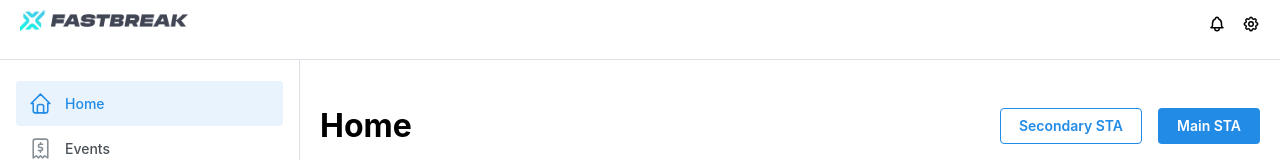
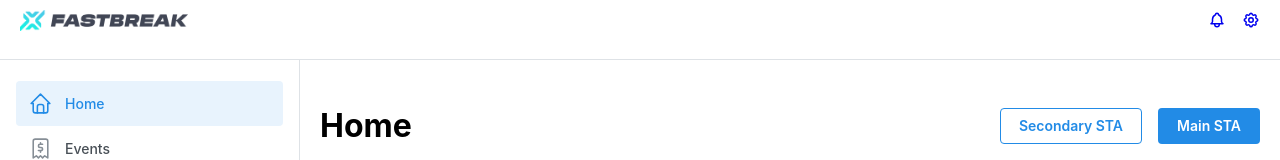
Before and after one commit to dminik/task-manager, a React (Vite) app in the folder FrontEnd/: page / in a window 1280 px wide. Shown: the top 160 px of the page. Built offline with nearby package versions, Linux system fonts and the light colour scheme.

Commit message:
Added Link to Header

```diff
--- a/FrontEnd/src/components/MainPage/Header/Header.tsx
+++ b/FrontEnd/src/components/MainPage/Header/Header.tsx
@@ -5,6 +5,7 @@ import {
 import { Burger, Group } from '@mantine/core';
 import { useDisclosure } from '@mantine/hooks';
 import FastbreakLogo from '@/components/Icons/FastbreakLogo/FastbreakLogo';
+import { Link } from 'react-router-dom';
 
 export function Header() {
   const [opened, { toggle }] = useDisclosure();
@@ -22,11 +23,17 @@ export function Header() {
         }}
       >
         <Group>
-          <FastbreakLogo size={168} />
+          <Link to="/" >
+            <FastbreakLogo size={168} />
+          </Link>
         </Group>
         <Group>
-          <IconBell size={18} />
-          <IconSettings size={18} />
+          <Link to="#">
+            <IconBell size={18} />
+          </Link>
+          <Link to="#" >
+            <IconSettings size={18} />
+          </Link>
         </Group>
       </div>
     </>
```
